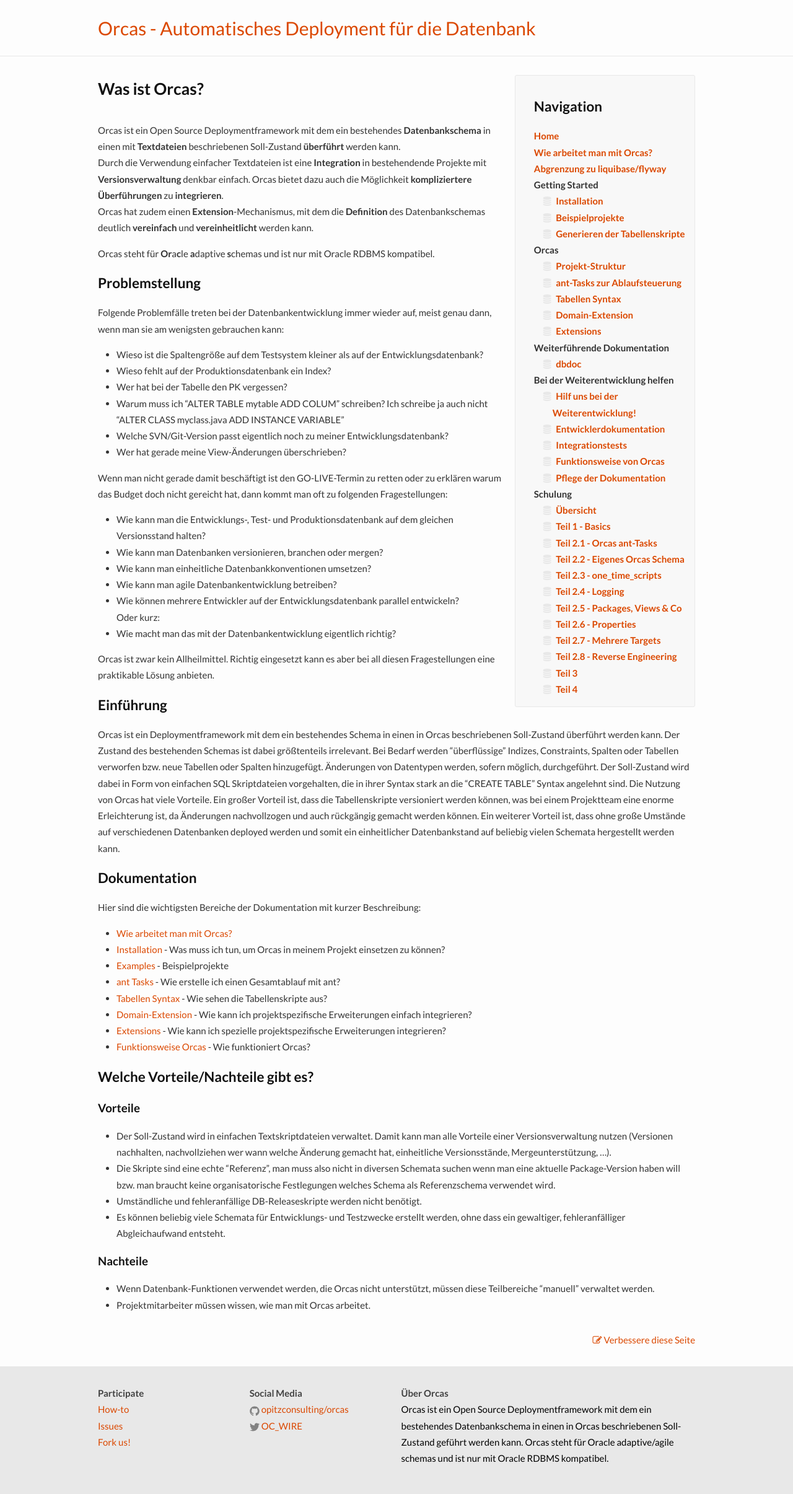
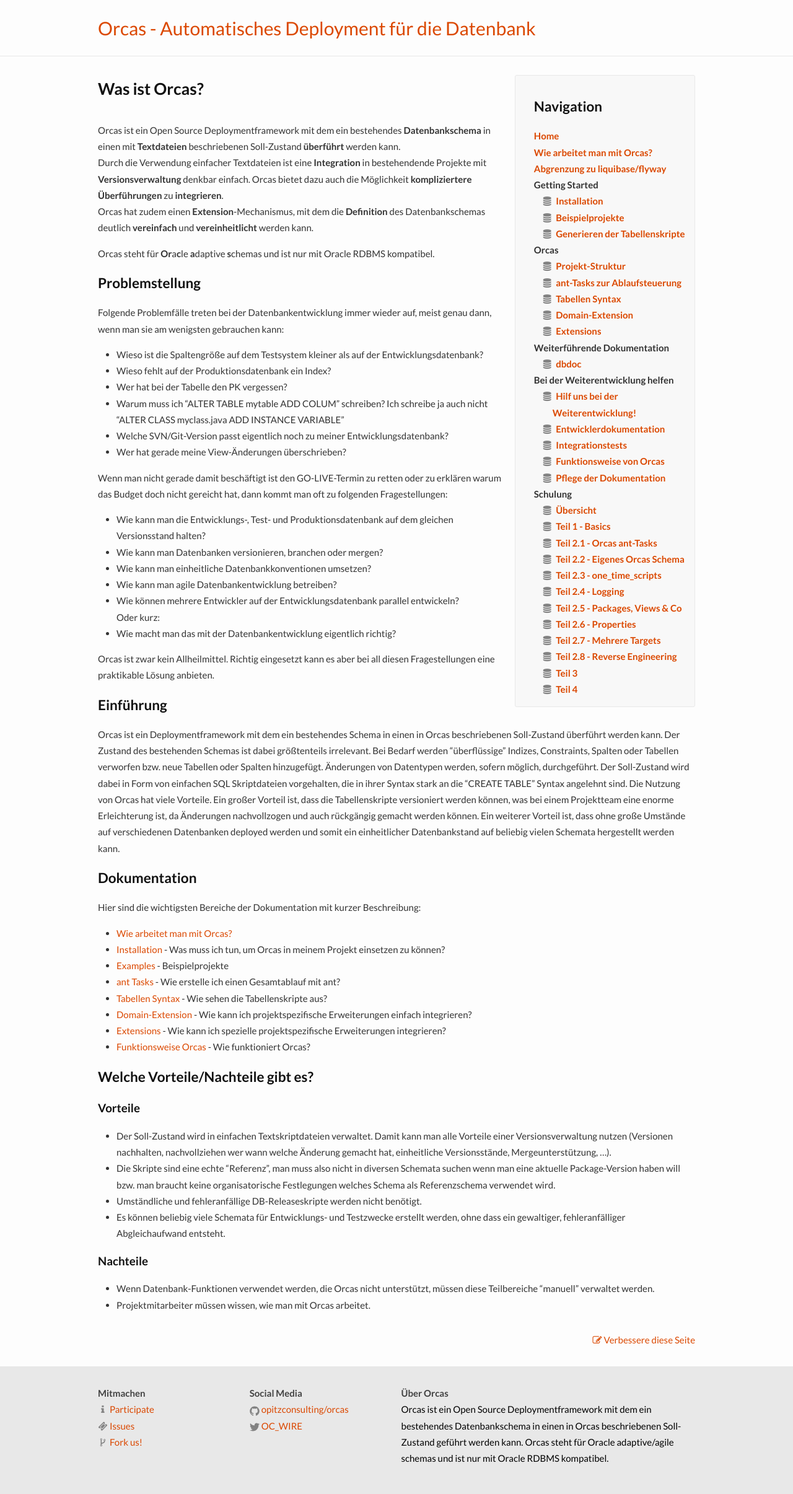
Before and after one commit to opitzconsulting/orcas, a Jekyll site: the page built from _docs/about.md, in a window 1280 px wide. Shown: the whole page at 62% size. Built offline with Jekyll 4.4.1, drawn with Linux system fonts in a browser that asks for light colours; nearby versions of some CDN libraries.

Commit message:
awesome footer ;-)

```diff
--- a/_includes/footer.html
+++ b/_includes/footer.html
@@ -3,24 +3,24 @@
   <div class="wrapper">
 
     <div class="footer-col-wrapper">
-      <div class="footer-col  footer-col-1">
-        <h3>Participate</h3>
+      <div class="footer-col footer-col-1">
+        <h3>Mitmachen</h3>
         <ul class="contact-list">
-          <li><a href="{{site.baseurl}}/docs/participate">How-to</a></li>
+          <li><a href="{{site.baseurl}}/docs/participate"><i class="fa fa-info"></i> Participate</a></li>
           {% if site.github.repository_url %}
-          <li><a href="{{ site.github.repository_url }}/issues">Issues</a></li>
-          <li><a href="{{ site.github.repository_url }}/fork">Fork us!</a></li>
+          <li><a href="{{ site.github.repository_url }}/issues"><i class="fa fa-ticket"></i> Issues</a></li>
+          <li><a href="{{ site.github.repository_url }}/fork"><i class="fa fa-code-fork"></i> Fork us!</a></li>
           {% endif %}
         </ul>
       </div>
 
-      <div class="footer-col  footer-col-2">
+      <div class="footer-col footer-col-2">
         <h3>Social Media</h3>
         <ul class="social-media-list">
           {% if site.github.owner_name and site.github.repository_name and site.github.repository_url %}
           <li>
             <a href="{{ site.github.repository_url }}">
-              <span class="icon  icon--github">
+              <span class="icon icon--github">
                 <svg viewBox="0 0 16 16">
                   <path fill="#828282" d="M7.999,0.431c-4.285,0-7.76,3.474-7.76,7.761 c0,3.428,2.223,6.337,5.307,7.363c0.388,0.071,0.53-0.168,0.53-0.374c0-0.184-0.007-0.672-0.01-1.32 c-2.159,0.469-2.614-1.04-2.614-1.04c-0.353-0.896-0.862-1.135-0.862-1.135c-0.705-0.481,0.053-0.472,0.053-0.472 c0.779,0.055,1.189,0.8,1.189,0.8c0.692,1.186,1.816,0.843,2.258,0.645c0.071-0.502,0.271-0.843,0.493-1.037 C4.86,11.425,3.049,10.76,3.049,7.786c0-0.847,0.302-1.54,0.799-2.082C3.768,5.507,3.501,4.718,3.924,3.65 c0,0,0.652-0.209,2.134,0.796C6.677,4.273,7.34,4.187,8,4.184c0.659,0.003,1.323,0.089,1.943,0.261 c1.482-1.004,2.132-0.796,2.132-0.796c0.423,1.068,0.157,1.857,0.077,2.054c0.497,0.542,0.798,1.235,0.798,2.082 c0,2.981-1.814,3.637-3.543,3.829c0.279,0.24,0.527,0.713,0.527,1.437c0,1.037-0.01,1.874-0.01,2.129 c0,0.208,0.14,0.449,0.534,0.373c3.081-1.028,5.302-3.935,5.302-7.362C15.76,3.906,12.285,0.431,7.999,0.431z"/>
                 </svg>
@@ -33,7 +33,7 @@
           {% if site.twitter.username %}
           <li>
             <a href="https://twitter.com/{{ site.twitter.username }}">
-              <span class="icon  icon--twitter">
+              <span class="icon icon--twitter">
                 <svg viewBox="0 0 16 16">
                   <path fill="#828282" d="M15.969,3.058c-0.586,0.26-1.217,0.436-1.878,0.515c0.675-0.405,1.194-1.045,1.438-1.809
                   c-0.632,0.375-1.332,0.647-2.076,0.793c-0.596-0.636-1.446-1.033-2.387-1.033c-1.806,0-3.27,1.464-3.27,3.27 c0,0.256,0.029,0.506,0.085,0.745C5.163,5.404,2.753,4.102,1.14,2.124C0.859,2.607,0.698,3.168,0.698,3.767 c0,1.134,0.577,2.135,1.455,2.722C1.616,6.472,1.112,6.325,0.671,6.08c0,0.014,0,0.027,0,0.041c0,1.584,1.127,2.906,2.623,3.206 C3.02,9.402,2.731,9.442,2.433,9.442c-0.211,0-0.416-0.021-0.615-0.059c0.416,1.299,1.624,2.245,3.055,2.271 c-1.119,0.877-2.529,1.4-4.061,1.4c-0.264,0-0.524-0.015-0.78-0.046c1.447,0.928,3.166,1.469,5.013,1.469 c6.015,0,9.304-4.983,9.304-9.304c0-0.142-0.003-0.283-0.009-0.423C14.976,4.29,15.531,3.714,15.969,3.058z"/>
@@ -46,7 +46,7 @@
         </ul>
       </div>
 
-      <div class="footer-col  footer-col-3">
+      <div class="footer-col footer-col-3">
         <h3>Über Orcas</h3>
         <p class="text">{{ site.description }}</p>
       </div>
--- a/_sass/_layout.scss
+++ b/_sass/_layout.scss
@@ -19,7 +19,7 @@
 }
 
 .site-navigation i {
-    color: $grey-color-light;
+    color: $grey-color;
     padding-right: 0.5em;
     margin-left: -1em;
 }
@@ -135,6 +135,14 @@
   color: $grey-color-dark;
   font-size: 1em;
   margin: 0;
+}
+
+.site-footer .fa {
+  width: 16px;
+  height: 16px;
+  display: inline-block;
+  text-align: center;
+  color: $grey-color;
 }
 
 .contact-list,
```
